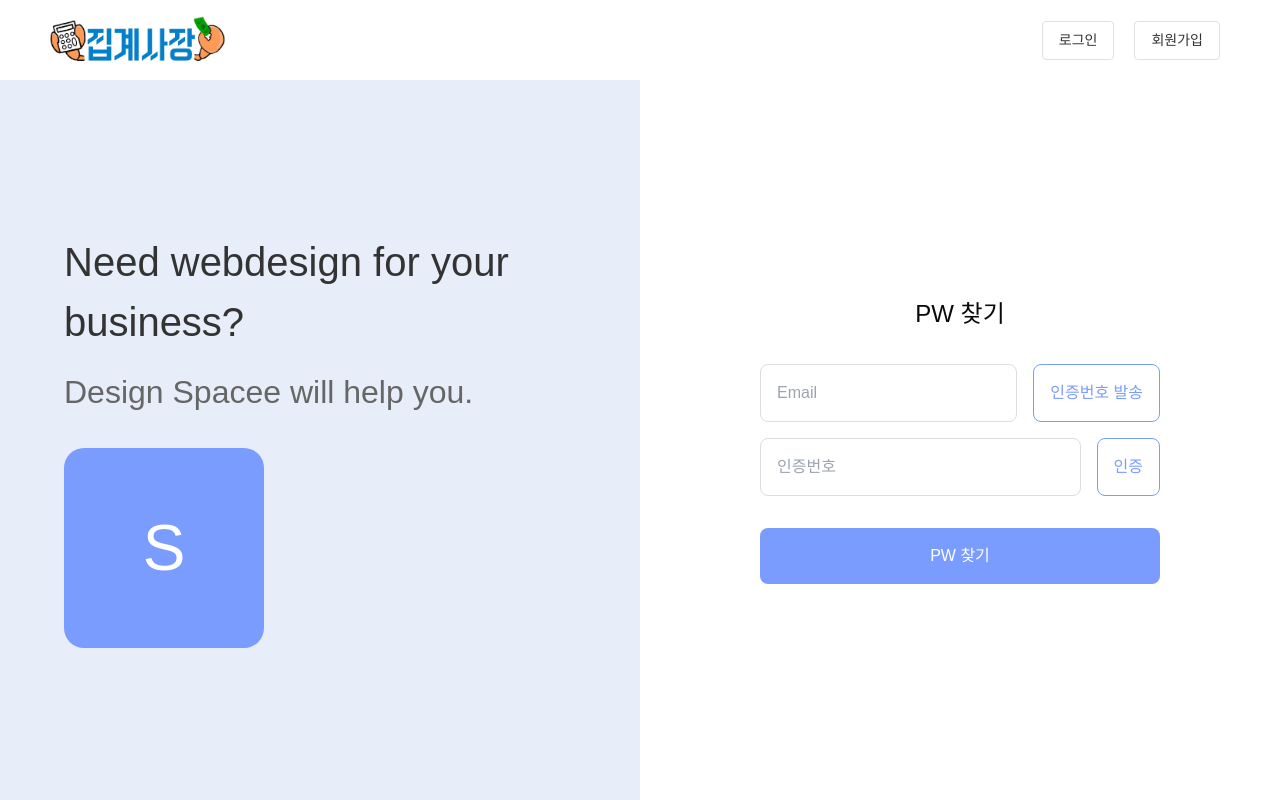
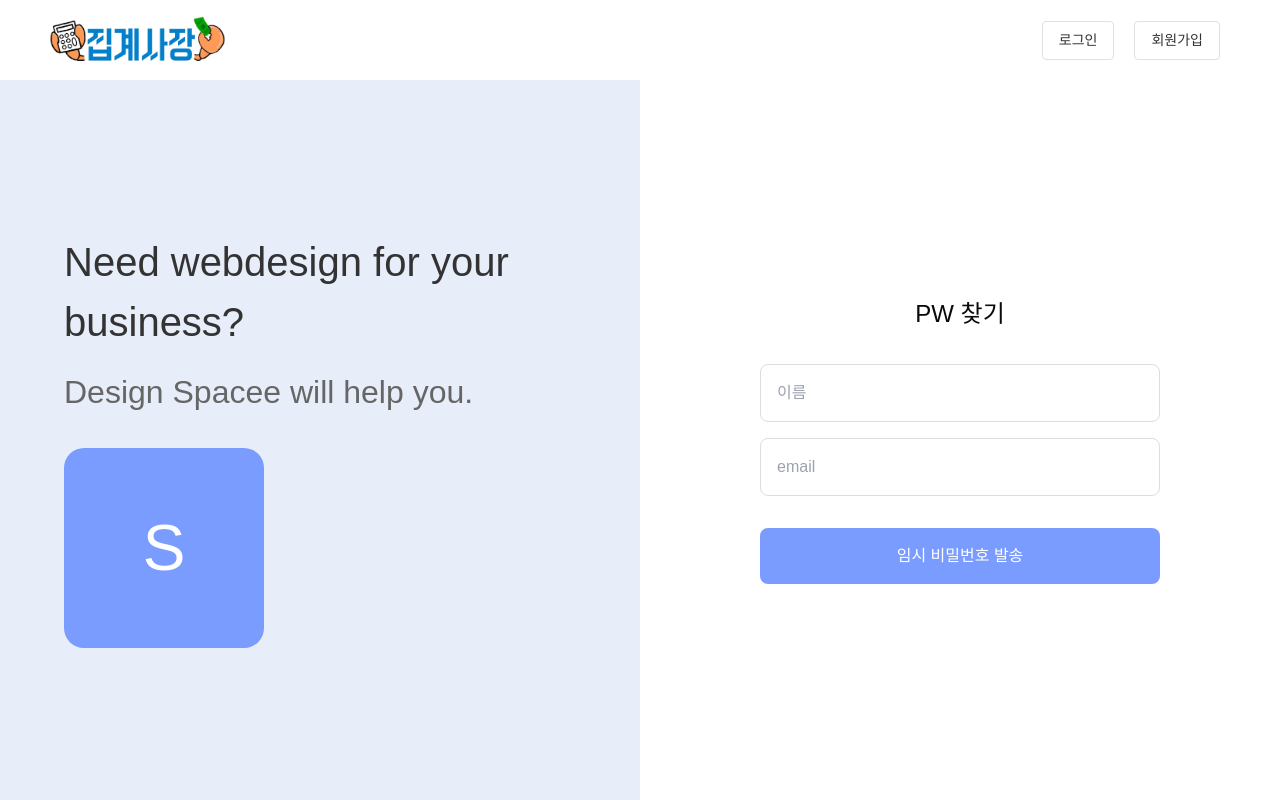
Before and after one commit to woorifisa-projects-3rd/MSA-FE, a Next.js app: page /login/find-pw in a window 1280 px wide. Built offline with nearby package versions, Linux system fonts and the light colour scheme; a web font is replaced by a local one.

Commit message:
feat: pw 찾기 임시 비밀번호 발송 서버 연걸

```diff
--- a/app/(no-sidebar)/(auth)/login/find-pw/page.js
+++ b/app/(no-sidebar)/(auth)/login/find-pw/page.js
@@ -2,8 +2,35 @@
 'use client'
 
 import styles from './findPassword.module.css'
+import { nextClient } from '@/lib/nextClient'
 
 export default function FindPasswordPage() {
+
+    // 임시 비밀번호 발송 버튼 핸들러
+    const handleForwardingPassword = async () => {
+        try {
+        // 사용자 입력값 가져오기 (email과 name은 폼 데이터에서 가져옴)
+        const email = document.getElementById('email').value; // 혹은 state로 관리된 값
+        const name = document.getElementById('name').value;   // 혹은 state로 관리된 값
+
+        // 요청 데이터 구성
+        const requestData = {
+            email: email,
+            name: name
+        };
+
+        // API 요청 보내기
+        const response = await nextClient.post('/president/forwardingpassword', requestData);
+
+        // 요청 성공 시 사용자 알림
+        alert(response.data || '임시 비밀번호가 이메일로 전송되었습니다.');
+        } catch (error) {
+        console.error('임시 비밀번호 발송 실패:', error);
+        alert(error.response?.data || '임시 비밀번호 발송 중 오류가 발생했습니다.');
+        }
+    };
+
+
     return (
         <div className={styles.container}>
             <div className={styles.leftSection}>
@@ -16,24 +43,38 @@ export default function FindPasswordPage() {
 
             <div className={styles.rightSection}>
                 <h3>PW 찾기</h3>
-                <form className={styles.findPwForm}>
+                <form
+                    className={styles.findPwForm}
+                    onSubmit={(e) => {
+                        e.preventDefault(); // 폼의 기본 제출 동작 방지
+                        handleForwardingPassword(); // 임시 비밀번호 발송 함수 호출
+                    }}
+                >
                     <div className={styles.inputGroup}>
-                        <input type="email" placeholder="Email" />
-                        <button type="button" className={styles.verifyButton}>
-                            인증번호 발송
-                        </button>
+                        <input
+                            type="text"
+                            id="name"
+                            placeholder="이름"
+                            required
+                        />
                     </div>
                     <div className={styles.inputGroup}>
-                        <input type="text" placeholder="인증번호" />
-                        <button type="button" className={styles.verifyButton}>
-                            인증
-                        </button>
+                        <input
+                            type="email"
+                            id="email"
+                            placeholder="email"
+                            required
+                        />
                     </div>
-                    <button type="submit" className={styles.findButton}>
-                        PW 찾기
+                    <button
+                        type="submit"
+                        className={styles.findButton}
+                    >
+                        임시 비밀번호 발송
                     </button>
                 </form>
             </div>
+
         </div>
     )
 }
--- /dev/null
+++ b/app/api/president/forwardingpassword/route.js
@@ -0,0 +1,24 @@
+import { NextResponse } from 'next/server';
+import springClient from '@/lib/springClient';
+
+export async function POST(request) {
+    try {
+        // 클라이언트에서 보낸 데이터 받기
+        const { name, email } = await request.json();
+        console.log('Received request:', { name, email });
+
+        // Spring Boot로 요청 보내기
+        const response = await springClient.post('/user/president/resetPassword', { name, email });
+        console.log('Spring Boot 응답:', response.data);
+
+        // 응답 처리
+        if (response.data.status) {
+            return NextResponse.json({ success: true }, { status: 200 });
+        } else {
+            return NextResponse.json({ success: false }, { status: 400 });
+        }
+    } catch (error) {
+        console.error('Spring Boot 요청 실패:', error.message, error.response?.data);
+        return NextResponse.json({ error: error.message }, { status: 500 });
+    }
+}
```
